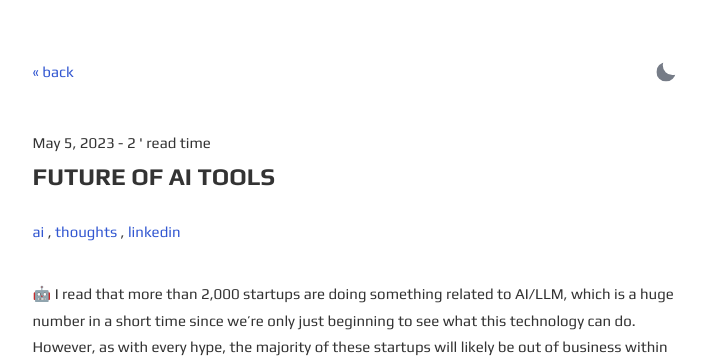
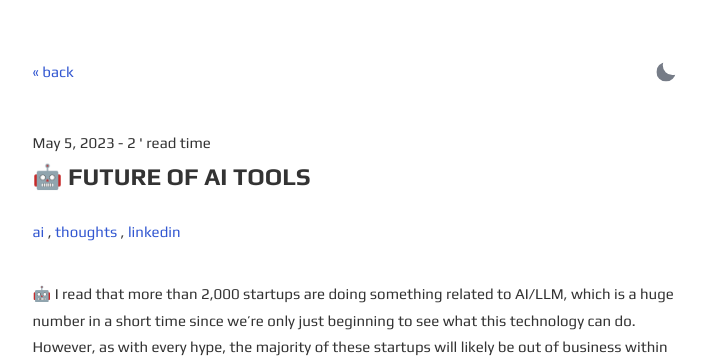
Before and after one commit to MicTech/blog.mictech.cz, a Jekyll site: the page built from _posts/2023-05-05-future-of-ai-tools.md, in a window 1280 px wide. Shown: the top 358 px of the page, without its empty margins (285-994 px from the left). Built offline with Jekyll 4.4.1, drawn with Linux system fonts in a browser that asks for light colours.

Commit message:
Fix missing emoji

```diff
--- a/_posts/2023-05-05-future-of-ai-tools.md
+++ b/_posts/2023-05-05-future-of-ai-tools.md
@@ -1,6 +1,6 @@
 ---
 layout: post
-title: "Future of AI tools"
+title: "🤖 Future of AI tools"
 description: My prediction of the future of AI tools.
 summary: My prediction of the future of AI tools.
 tags: ai thoughts linkedin
```
